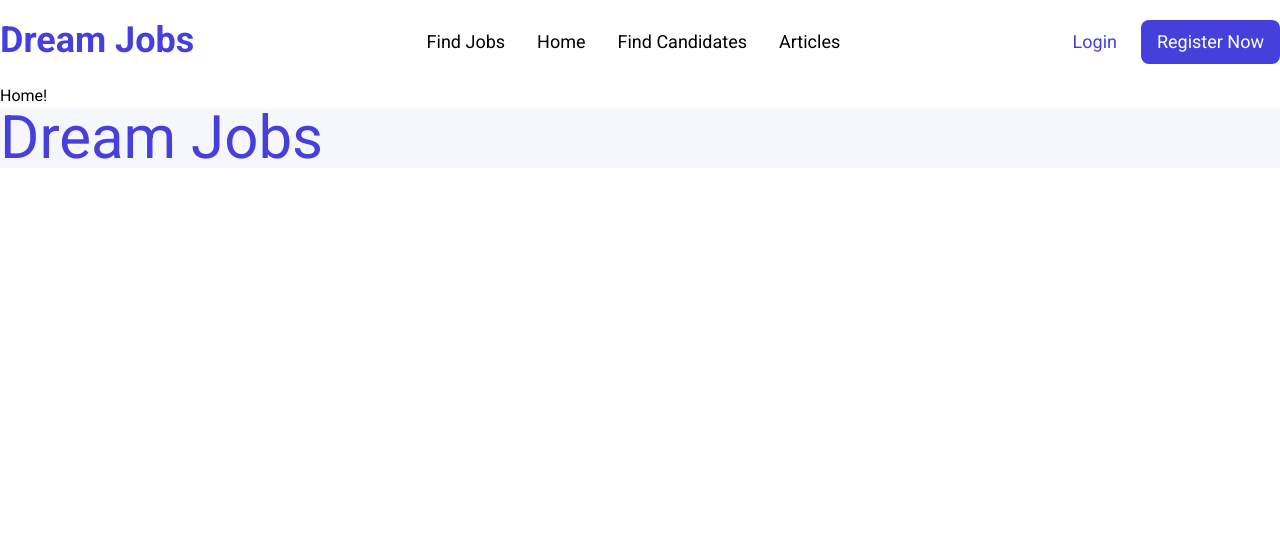
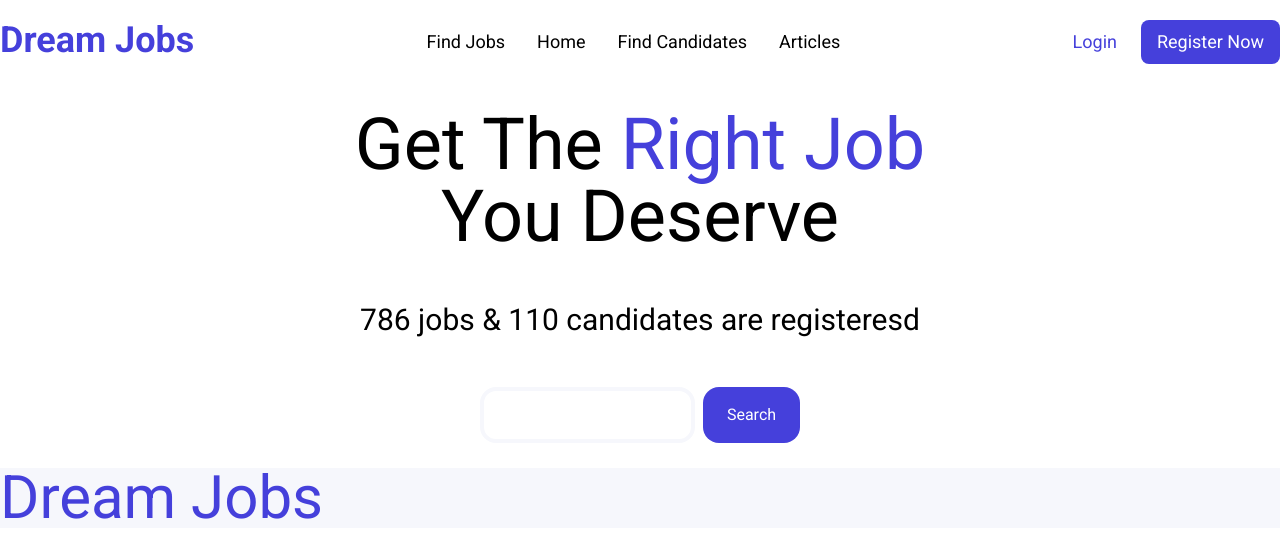
Before and after one commit to sameer-se/Dream-Jobs, a Next.js app: page / in a window 1280 px wide. Shown: the top 558 px of the page. Built offline with nearby package versions, Linux system fonts and the light colour scheme.

Commit message:
home pages

```diff
--- a/app/(main)/(routes)/page.jsx
+++ b/app/(main)/(routes)/page.jsx
@@ -1,5 +1,31 @@
 import React from "react";
 
 export default function Home() {
-  return <div className="container">Home!</div>;
+  return (
+    <div className="container">
+      <div className="h-96 flex flex-col justify-around">
+        <div className="text-7xl text-center">
+          Get The <span className="text-primary">Right Job</span> <p />
+          You Deserve
+        </div>
+        <div className="text-3xl text-center">
+          786 jobs & 110 candidates are registeresd
+        </div>
+        <div className="flex gap-2 justify-center">
+          <input
+            className="border-secondary border-4 rounded-2xl p-3"
+            type="search"
+            name="search"
+            id="search"
+          />
+          <button
+            className="bg-primary text-white pt-3 pb-3 pl-6 pr-6 rounded-2xl"
+            type="submit"
+          >
+            Search
+          </button>
+        </div>
+      </div>
+    </div>
+  );
 }
```
